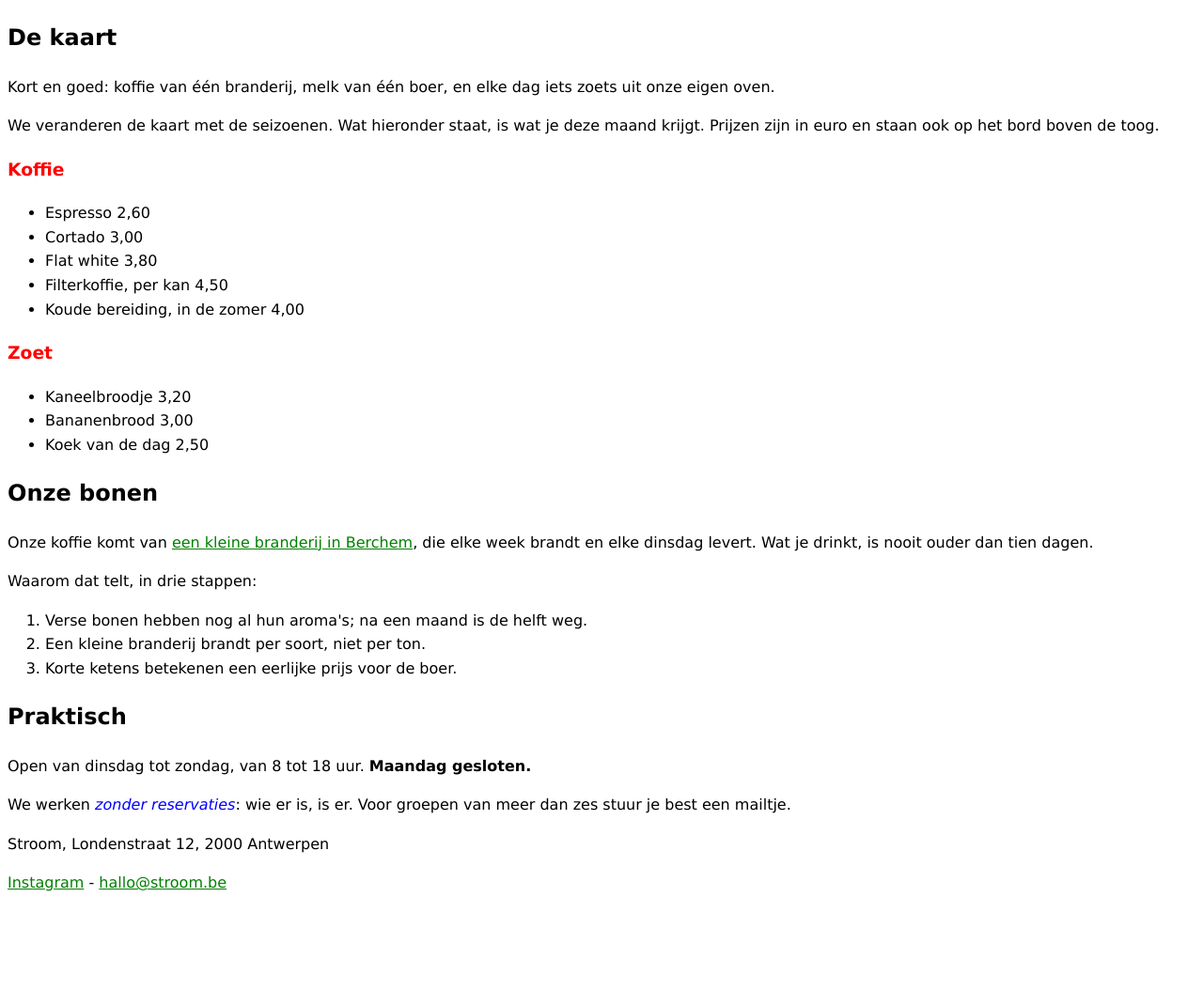
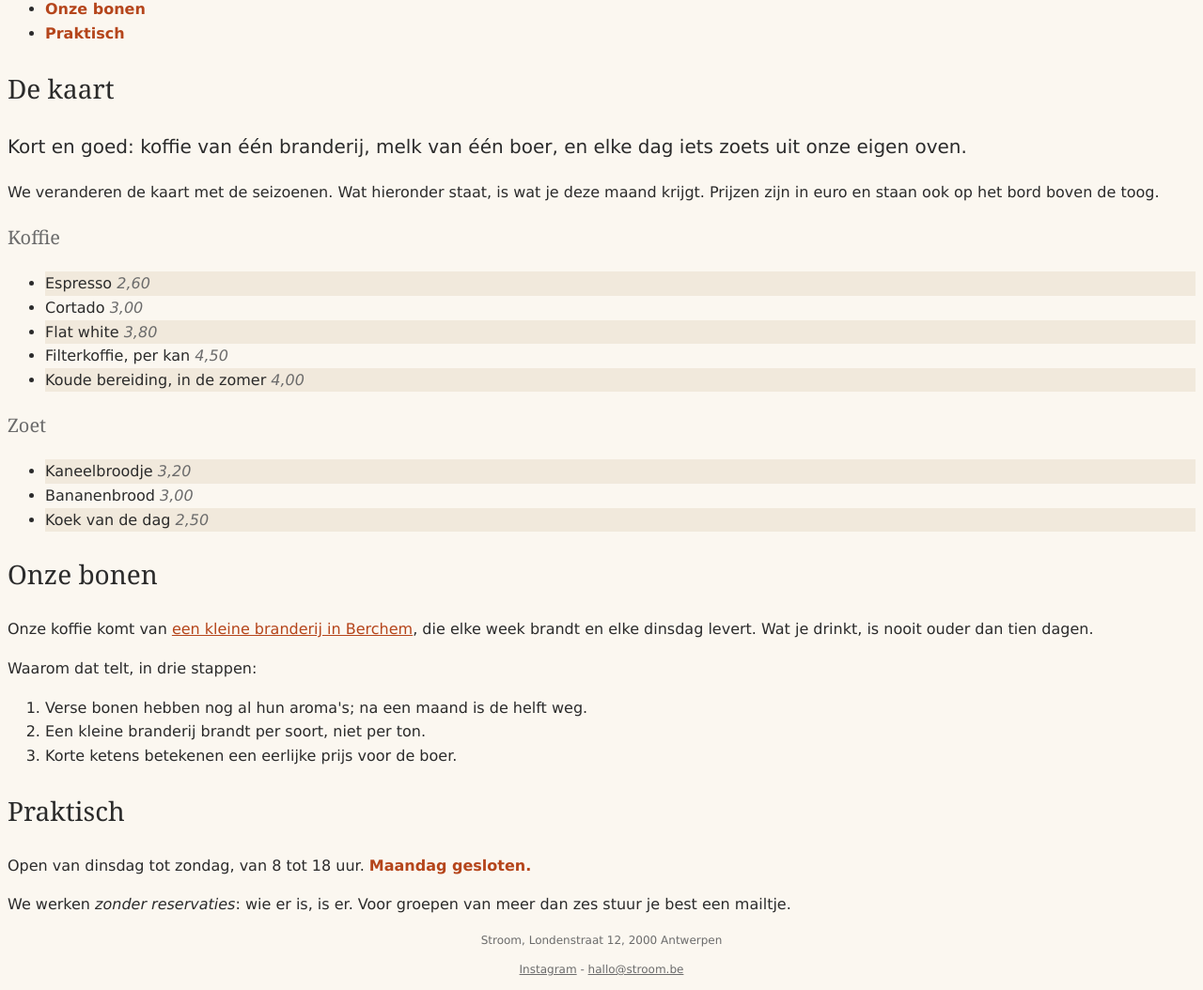
Before and after one commit to koubaa-mohamed/webtech, a plain HTML site: page labo-02/nabouw/index.html in a window 1280 px wide. Shown: the part 211-1265 px from the top of the page at 94% size. Before the commit the page ends 1180 px from the top, so only its background shows below. Drawn offline with Linux system fonts and the light colour scheme; files that its build step writes are made by us from their sources.

Commit message:
labo 2: selectors, cascade en nabouw

```diff
--- /dev/null
+++ b/labo-02/nabouw/css/stijl.css
@@ -0,0 +1,94 @@
+:root {
+    --papier: #fbf7f0;
+    --inkt: #2b2b2b;
+    --gedempt: #6b6b6b;
+    --accent: #b5451b;
+    --zebra: #f1e9dc;
+    --koppen: Georgia;
+    --tekst: Verdana;
+    --basismaat: 1rem;
+    --regelhoogte: 1.6;
+}
+
+body {
+    background-color: var(--papier);
+    color: var(--inkt);
+    font-family: var(--tekst);
+    font-size: var(--basismaat);
+    line-height: var(--regelhoogte);
+}
+
+h1, h2, h3 {
+    font-family: var(--koppen), serif;
+    font-weight: normal;
+}
+
+h1 {
+    color: var(--accent);
+    font-size: 3rem;
+}
+
+h2 {
+    font-size: 1.75rem;
+}
+
+h3 {
+    color: var(--gedempt);
+    font-size: 1.25rem;
+}
+
+.slogan {
+    color: var(--gedempt);
+    font-style: italic;
+}
+
+.intro {
+    font-size: 1.25rem;
+}
+
+nav a {
+    color: var(--accent);
+    font-weight: bold;
+    text-decoration: none;
+}
+nav a:hover, nav a:focus {
+    color: var(--inkt);
+    text-decoration: underline;
+}
+
+.kaart > li:nth-child(odd) {
+    background-color: var(--zebra);
+}
+
+.prijs {
+    color: var(--gedempt);
+    font-style: italic;
+}
+
+main a {
+    color: var(--accent);
+    text-decoration: underline;
+}
+
+main a:hover, main a:focus {
+    color: var(--papier);
+    background-color: var(--accent);
+}
+
+strong {
+    color: var(--accent);
+}
+
+footer p {
+    color: var(--gedempt);
+    font-size: 0.75rem;
+    text-align: center;
+}
+
+footer a {
+    color: var(--gedempt);
+}
+
+footer a:hover, footer a:focus {
+    color: var(--accent);
+}
--- a/labo-02/selectors/css/stijl.css
+++ b/labo-02/selectors/css/stijl.css
@@ -10,32 +10,48 @@
 }
 
 /* 1. alle links in de navigatie -> color: crimson; */
-
+ nav a {
+      color:crimson;
+}
 
 /* 2. alleen de paragrafen in de footer -> font-size: 0.875rem; */
-
+footer p {
+      font-size: 0.875rem;
+}
 
 /* 3. alleen de lijstitems van het BUITENSTE niveau in de lijst met de class
       rassen (dus niet de items van de binnenlijsten) -> outline: 2px solid crimson;
       (outline tekent een kader rond precies het element dat je raakte; de
       property zelf komt in hoofdstuk 3) */
-
+.rassen > li {
+      outline:  2px solid  crimson;
+}
 
 /* 4. de paragraaf die onmiddellijk na elke h2 komt -> font-style: italic; */
-
+h2 + p {
+      font-style: italic;
+}
 
 /* 5. elk oneven item in de lijst met openingsuren -> background-color: #f1e9dc; */
-
+.uren > li:nth-child(odd) {
+background-color: #f1e9dc;
+}
 
 /* 6. het laatste item in de lijst met openingsuren -> color: crimson; */
-
+.uren > li:last-child {
+      color: crimson;
+}
 
 /* 7. de slogan en de intro tegelijk, in één regel -> color: darkslateblue; */
-
+.slogan, .intro {
+      color:darkslateblue;
+}
 
 /* 8. elke link in main wanneer de muis erover gaat OF wanneer ze focus heeft
       -> background-color: yellow; */
-
+main a:hover, main a:focus {
+      background-color: yellow;
+}
 
 
 /* ---- Lezen: welke elementen raken deze vijf selectors? Schrijf het antwoord
```
Also changed, not shown: labo-01/index.html (+5 -5 lines), labo-02/selectors/index.html (+1 -1 lines), 1 other file.
